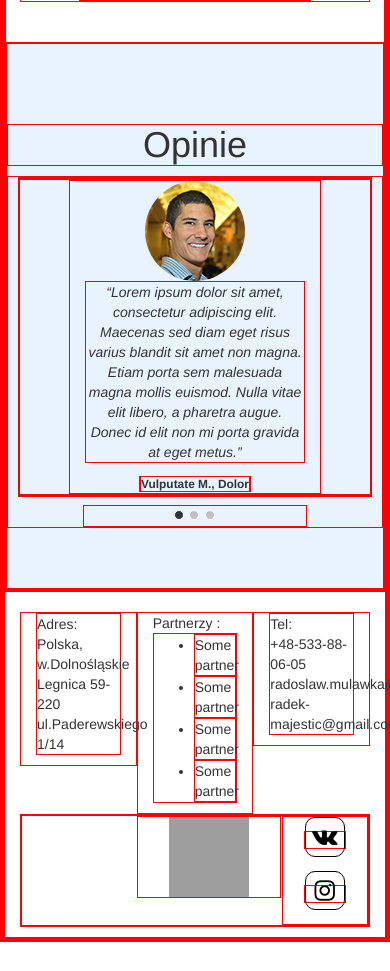
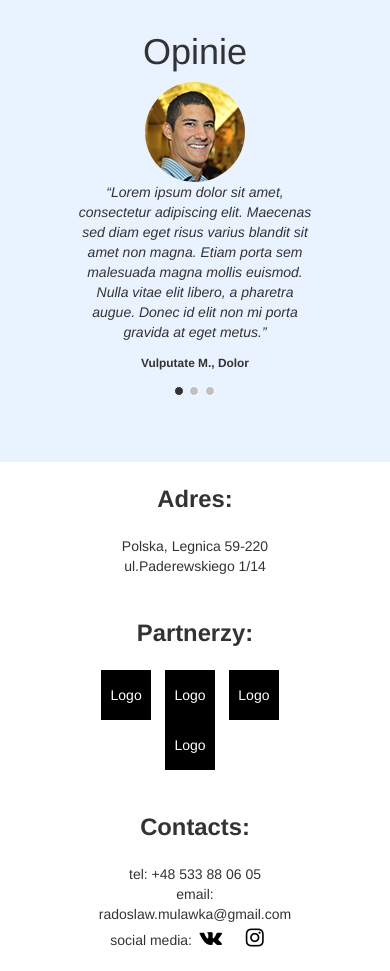
Before and after one commit to Radoslaw-Mulawka/Gardening, a PHP site: page / in a window 390 px wide; the page is wider, and only the part inside the window is pictured. Shown: the part 1651-2622 px from the top of that part. Before the commit the page ends 2593 px from the top of that part, so only its background shows below. Run offline with PHP 8.4, Linux system fonts and the light colour scheme; grey boxes are pictures that could not be loaded.

Commit message:
Created responsive footer using bootstrap grid

```diff
--- a/index.html
+++ b/index.html
@@ -124,49 +124,25 @@
 
 
 <footer class="col-xs-12">
-    <div class=" footer-item col-xs-4  col-md-2 col-md-offset-1">
-        <p>
-            Adres: <br>
-            Polska, w.Dolnośląskie <br>
-            Legnica 59-220 <br>
-            ul.Paderewskiego 1/14
-        </p>
-
+    <div class="adres  col-md-4  col-md-offset-0 col-xs-8 col-xs-offset-2  text-center">
+        <strong>Adres:</strong><br><br>
+        Polska, Legnica 59-220<br>
+        ul.Paderewskiego 1/14
     </div>
-    <div class="footer-item col-xs-4 col-md-2">
-            Partnerzy : <br>
-            <ul>
-                <li>Some partner</li>
-                <li>Some partner</li>
-                <li>Some partner</li>
-                <li>Some partner</li>
-            </ul>
-
+    <div class="partners col-md-4 col-md-offset-0  col-xs-8 col-xs-offset-2  text-center">
+        <strong>Partnerzy:</strong><br><br>
+        <div class="partner-logo">Logo</div>
+        <div class="partner-logo">Logo</div>
+        <div class="partner-logo">Logo</div>
+        <div class="partner-logo">Logo</div>
     </div>
-    <div class="footer-item col-xs-4 col-md-3">
-            <p>
-                Tel: <br>
-                +48-533-88-06-05 <br>
-                radoslaw.mulawka@gmail.com <br>
-                radek-majestic@gmail.com
-            </p>
+    <div class="footer-contacts col-md-4 col-md-offset-0  col-xs-8 col-xs-offset-2 text-center">
+                <strong>Contacts:</strong> <br><br>
+                tel: +48 533 88 06 05 <br>
+                email: radoslaw.mulawka@gmail.com <br>
+                social media: <a href="#"><i class="fa fa-vk"></i></a>
+                <a href="#"><i class="fa fa-instagram"></i></a>
     </div>
-    <div class="footer-item col-xs-12 col-md-4">
-        <div class="row">
-            <div class="col-xs-3 col-xs-push-9 text-center col-sm-push-0">
-                <a href=""><i class="fa fa-vk"></i></a>
-                <a href=""><i class="fa fa-instagram"></i></a>
-            </div>
-            <div class="col-xs-5 col-xs-offset-1 text-center">
-                <img src="images/Tree_logo.png" alt="Logo"/>
-            </div>
-        </div>
-    </div>
-
-
-
-
-
 </footer>
 
 
--- a/style/style.css
+++ b/style/style.css
@@ -238,30 +238,37 @@ p {
   border-radius: 50%;
 }
 
-* {
-  border: 1px solid red;
+footer {
+  background-color: white;
 }
-
-footer {
-  padding-top: 20px;
-  padding-bottom: 10px;
+footer > div {
+  padding: 20px 0;
 }
-footer .footer-item p {
-  font-style: normal;
+footer strong {
+  font-size: 1.7em;
 }
-footer .footer-item a i {
-  margin-bottom: 14px;
-  font-size: 1.7em;
-  width: 40px;
-  padding: 7px 0;
-  text-align: center;
-  border: 1px solid black;
-  border-radius: 10px;
-  transition: background-color 1.5s, color;
-}
-footer .footer-item a i:hover {
+footer .partners .partner-logo {
+  display: inline-block;
+  width: 50px;
+  height: 50px;
   background-color: black;
   color: white;
+  text-align: center;
+  line-height: 50px;
+  margin-right: 10px;
+}
+footer .footer-contacts {
+  text-align: center;
+}
+footer .footer-contacts a {
+  overflow: hidden;
+  margin-right: 10px;
+}
+footer .footer-contacts i {
+  font-size: 1.5em;
+  width: 30px;
+  padding: 3px 0;
+  text-align: center;
 }
 
 /*# sourceMappingURL=style.css.map */
--- a/style/style.scss
+++ b/style/style.scss
@@ -251,35 +251,44 @@ p {
   border-radius:50%;
 }
 
+footer {
+   background-color: white;
+   &>div {
+     // height:130px;
+     padding:20px 0;
+   }
+   strong {
+     font-size:1.7em;
+   }
+   .partners  {
+      .partner-logo {
+        display:inline-block;
+        width:50px;
+        height:50px;
+        background-color:black;
+        color:white;
+        text-align:center;
+        line-height: 50px;
+        margin-right:10px;
+     }
+   }
+   .footer-contacts {
+      text-align: center;
+      a {
+        overflow:hidden;
+        margin-right:10px;
+      }
+      i {
+        font-size:1.5em;
+        width:30px;
+        padding:3px 0;
+        text-align: center;
+      }
+  }
+
+}
 
 
-* {
- border:1px solid red;
-}
-footer {
-  padding-top:20px;
-  padding-bottom:10px;
-
-  .footer-item {
-     p {
-       font-style:normal;
-     }
-     a {
-
-        i {
-          margin-bottom:14px;
-          font-size:1.7em;
-          width:40px;
-          padding:7px 0;
-          text-align: center;
-          border:1px solid black;
-          border-radius:10px;
-          transition:background-color 1.5s, color;
-          &:hover {
-            background-color:black;
-            color:white;
-          }
-      }
-      }
-  }
-}
+// * {
+//  border:1px solid red;
+// }
```
Also changed, not shown: 1 other file.
